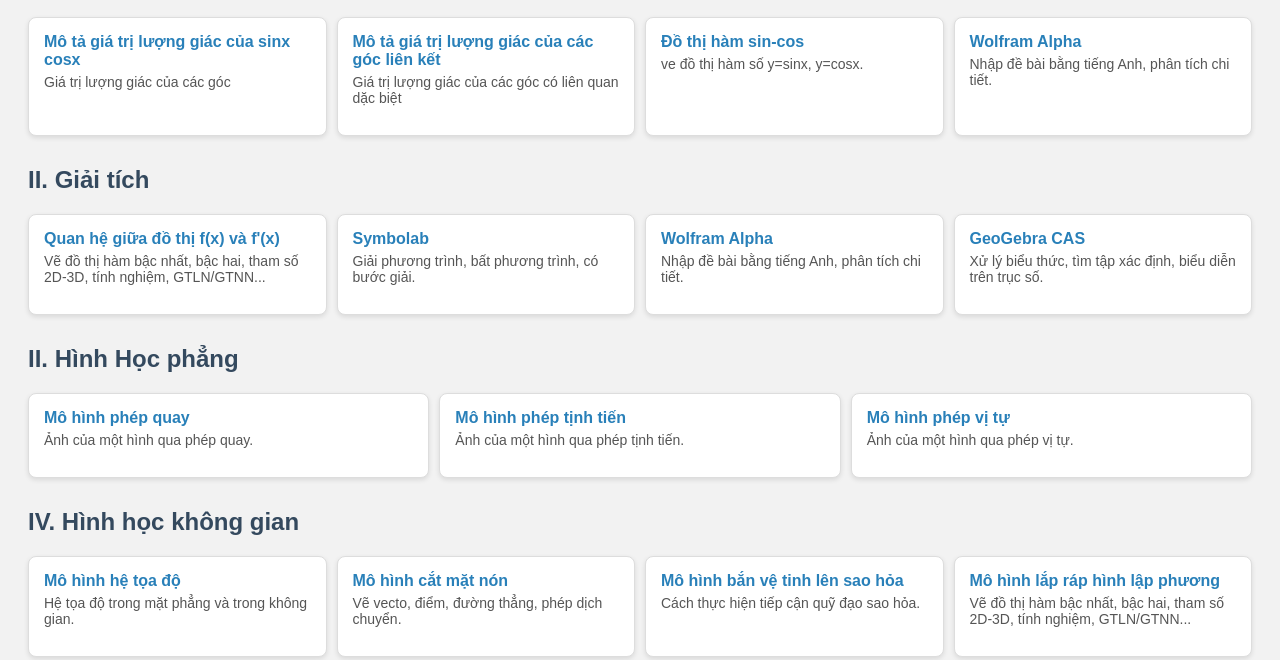
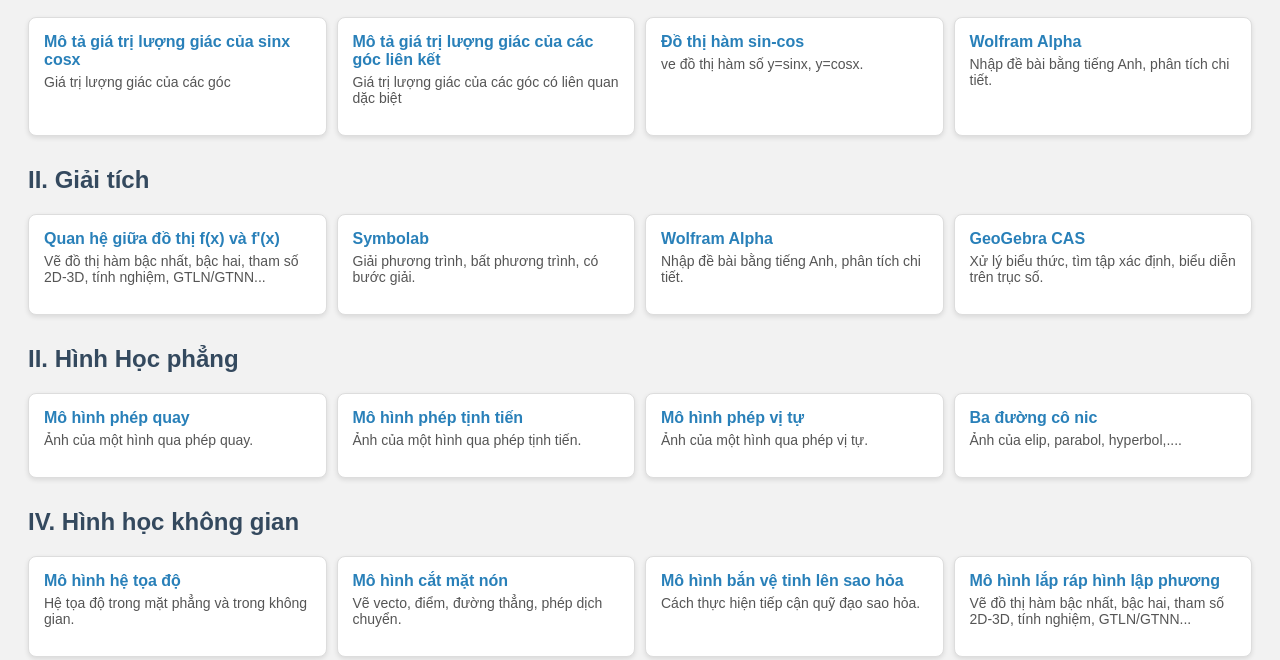
Before and after one commit to levanquybson/mosomohinhtoanhoc, a plain HTML site: page index.html in a window 1280 px wide. Shown: the part 140-800 px from the top of the page. Drawn offline with Linux system fonts and the light colour scheme.

Commit message:
Update index.html

```diff
--- a/index.html
+++ b/index.html
@@ -111,8 +111,12 @@
         <a href="https://www.geogebra.org/classic/zr6fx3hz" target="_blank">Mô hình phép vị tự</a>
         <p>Ảnh của một hình qua phép vị tự.</p>
       </div>
+ <div class="tool-card">
+        <a href="https://www.congcutoanhoc.com/congcu/conic.php" target="_blank">Ba đường cô nic</a>
+        <p>Ảnh của elip, parabol, hyperbol,....</p>
+      </div>
 
-    </div>
+          </div>
   </div>
  <div class="tool-section">
     <h2>IV. Hình học không gian</h2>
```
